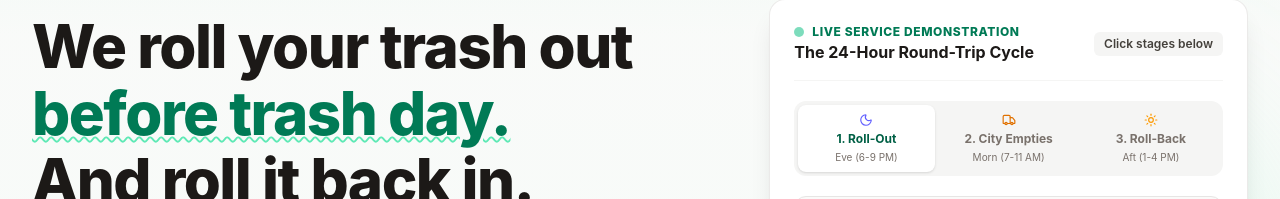
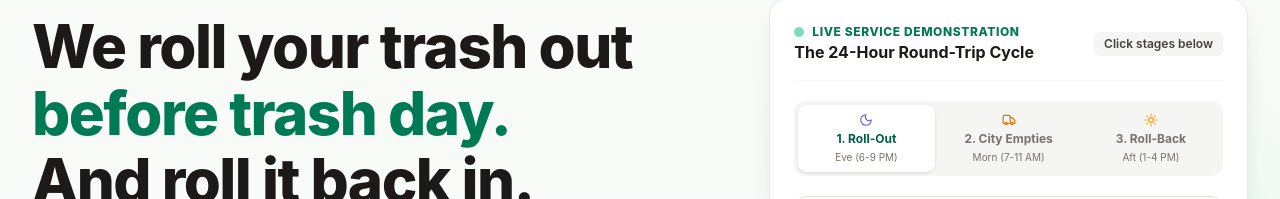
Before and after one commit to mikedelyea-jpg/Boise-Trash, a React (Vite) app: page / in a window 1280 px wide. Shown: the part 234-433 px from the top of the page. Built offline with nearby package versions, Linux system fonts and the light colour scheme.

Commit message:
style: update hero text styling and format metadata
Remove wavy underline from hero headline and improve formatting in metadata.json.

```diff
--- a/metadata.json
+++ b/metadata.json
@@ -2,5 +2,7 @@
   "name": "Trash Valet - Boise & Garden City Curbside Roll-Out Service",
   "description": "Never drag heavy trash cans again or miss pickup day in Boise or Garden City. We roll your bins out before collection and return them promptly after service.",
   "requestFramePermissions": [],
-  "majorCapabilities": ["MAJOR_CAPABILITY_SERVER_SIDE_GEMINI_API"]
+  "majorCapabilities": [
+    "MAJOR_CAPABILITY_SERVER_SIDE_GEMINI_API"
+  ]
 }
--- a/src/components/Hero.tsx
+++ b/src/components/Hero.tsx
@@ -46,7 +46,7 @@
             {/* Main Headline */}
             <h1 className="text-4xl sm:text-5xl lg:text-6xl font-extrabold tracking-tight text-stone-900 leading-[1.12]">
               We roll your trash out <br className="hidden sm:inline" />
-              <span className="text-emerald-700 underline decoration-emerald-300 decoration-wavy decoration-2">
+              <span className="text-emerald-700">
                 before trash day.
               </span><br />
               And roll it back in.
```
